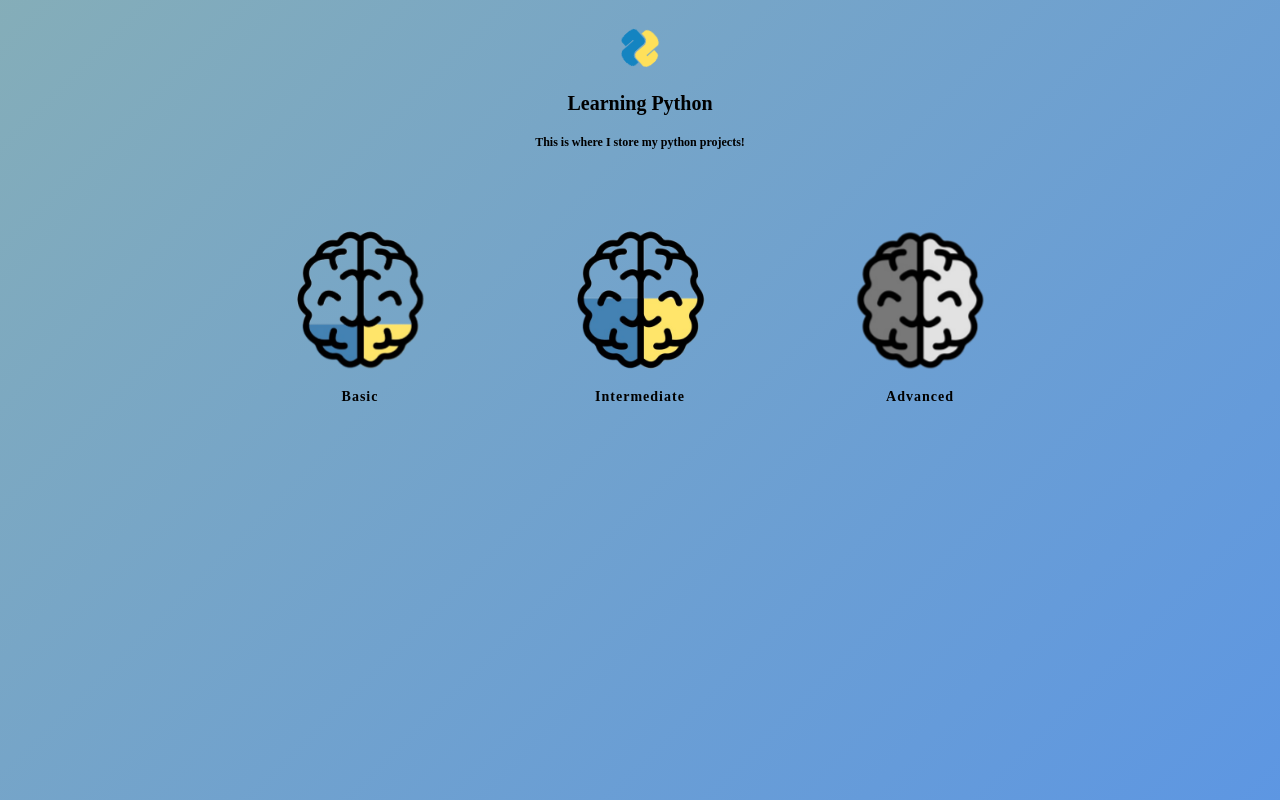
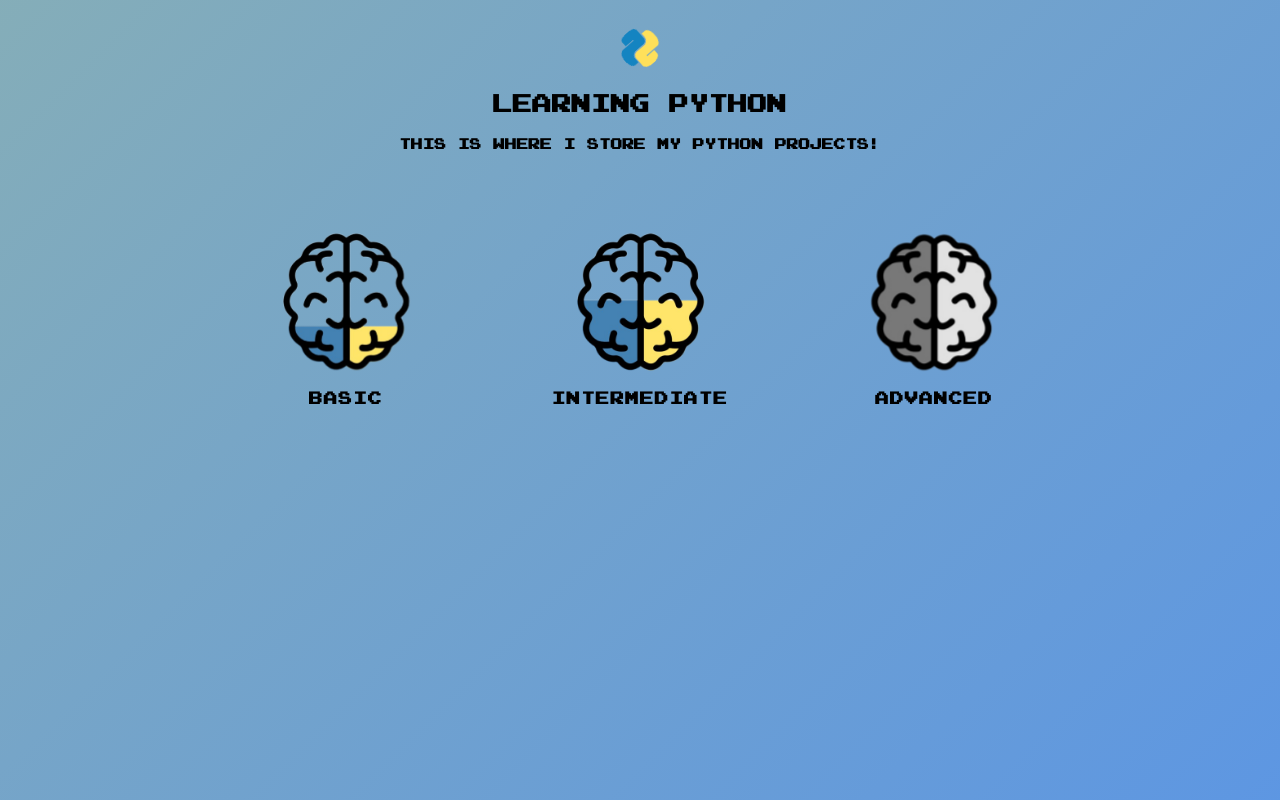
Before and after one commit to viniciuscarton/learning_python, a Django app: page / in a window 1280 px wide. Run offline with Django 4.2, Linux system fonts and the light colour scheme.

Commit message:
fixing css issues

```diff
--- a/myapp/static/css/file.css
+++ b/myapp/static/css/file.css
@@ -1,7 +1,7 @@
 @font-face {
-    font-family: "MyFont";
-    src: url("../static/fonts/Arcade.ttf") format("truetype");
-  }
+    font-family: "Arcade Normal";
+    src: url("/static/fonts/arcade.ttf") format("truetype");
+}
 
 
 body {
--- a/myapp/static/css/level.css
+++ b/myapp/static/css/level.css
@@ -1,7 +1,7 @@
 @font-face {
-    font-family: "MyFont";
-    src: url("../static/fonts/Arcade.ttf") format("truetype");
-  }
+    font-family: "Arcade Normal";
+    src: url("/static/fonts/arcade.ttf") format("truetype");
+}
 
 
 body {
--- a/myapp/static/css/style.css
+++ b/myapp/static/css/style.css
@@ -1,7 +1,8 @@
 @font-face {
-    font-family: "MyFont";
-    src: url("../static/fonts/Arcade.ttf") format("truetype");
-  }
+    font-family: "Arcade Normal";
+    src: url("/static/fonts/arcade.ttf") format("truetype");
+}
+
 
 
 body {
@@ -63,7 +64,7 @@
     margin-top: 25px;
     /* -webkit-text-stroke: 0.1px rgb(255, 255, 255); */
     font-weight: bold;
-    font-family: "Arcade Normal";
+    /* font-family: "Arcade Normal"; */
 
 }
 
@@ -102,7 +103,7 @@
     font-size: 20px;
     margin: 0;
     margin-top: 20px;
-    font-family: "Arcade Normal";
+    font-family:'Arcade Normal';
 
 }
 
--- a/myapp/templates/index.html
+++ b/myapp/templates/index.html
@@ -4,7 +4,7 @@
 <head>
     <title>Learning Python</title>
     {% load static %}
-    <link rel="stylesheet" type="text/css" href="static/css/style.css" />
+    <link rel="stylesheet" type="text/css" href="{% static 'css/style.css' %}" />
 </head>
 
 <body>
```
